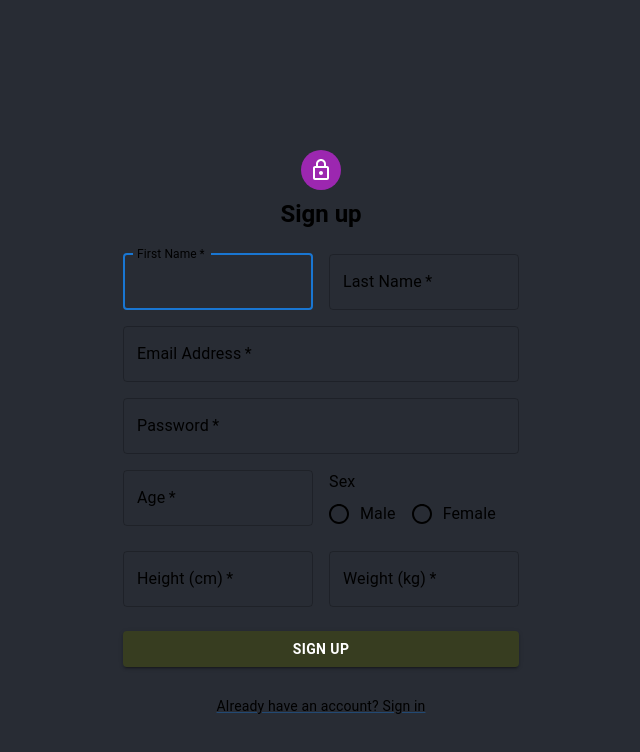
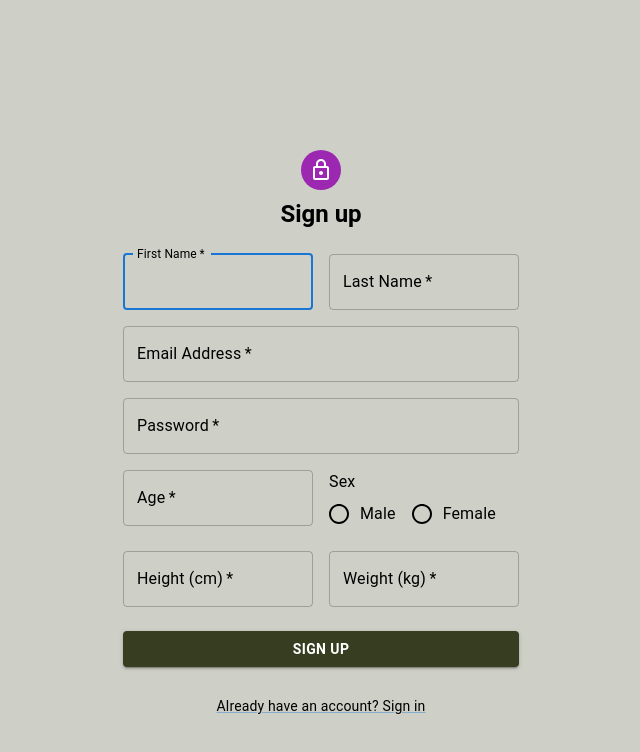
Before and after one commit to valenbia36/2023-lalibertadavanza-frontend, a React (Create React App) app: page /signUp in a window 1280 px wide. Shown: the top 752 px of the page, without its empty margins (319-959 px from the left). Built offline with nearby package versions, Linux system fonts and the light colour scheme.

Commit message:
background app fix

```diff
--- a/src/App.js
+++ b/src/App.js
@@ -10,7 +10,7 @@ import { SnackbarProvider } from "notistack";
 
 export default function App() {
   return (
-    <div className="Home-header">
+    <div className="Home-header" style={{ backgroundColor: "#CECFC7" }}>
       <SnackbarProvider>
         <Routes>
           <Route path="/" element={<Login />} />
```
